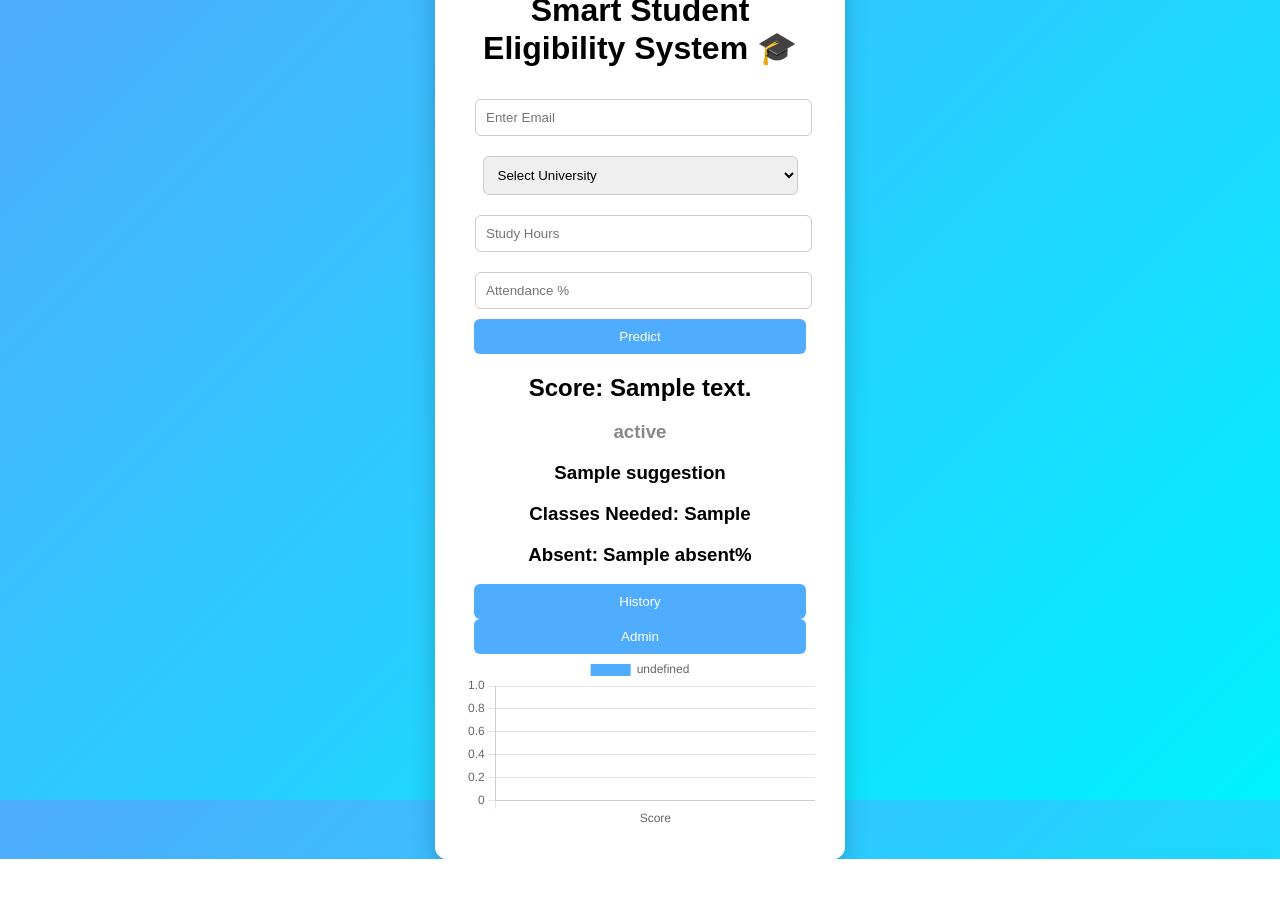
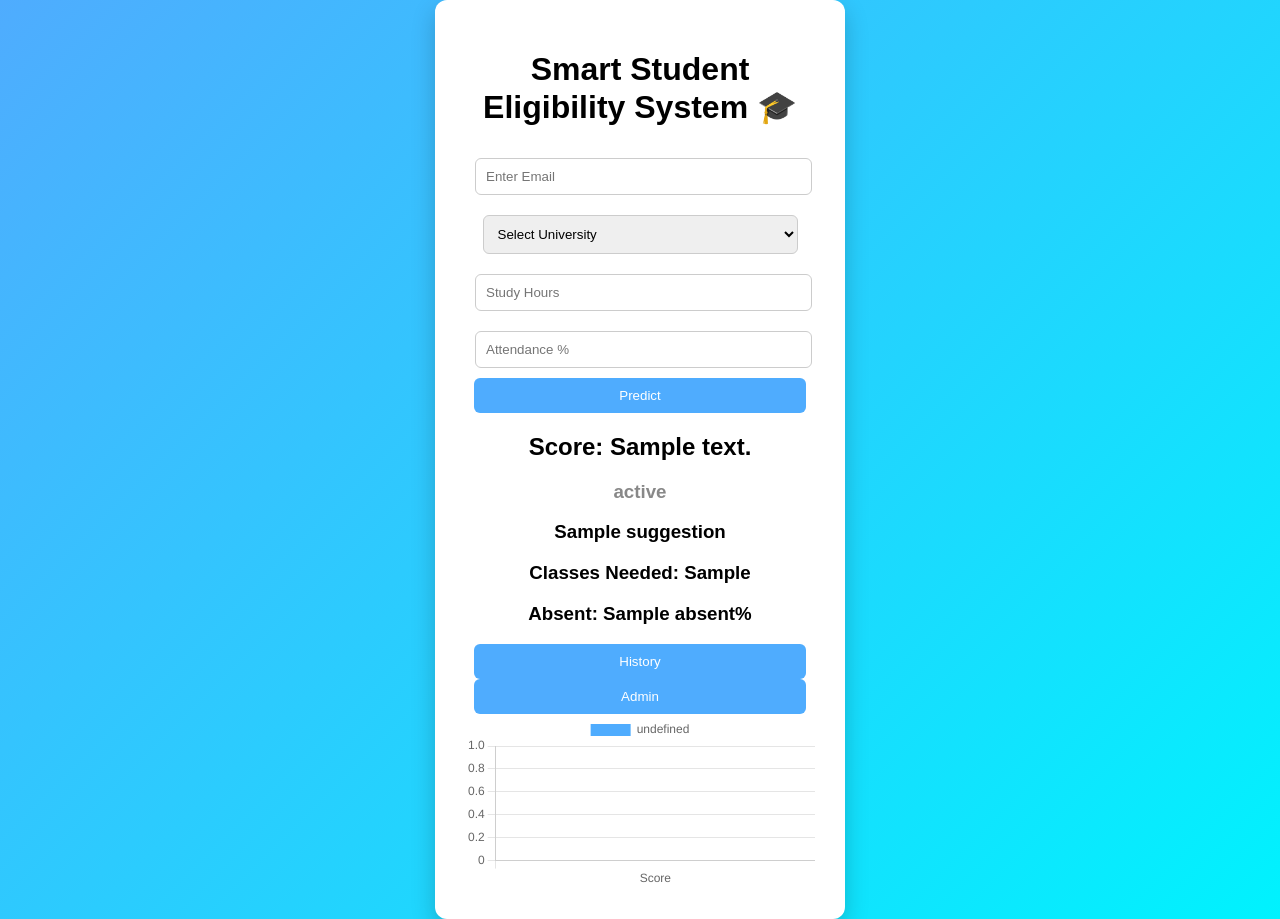
Before and after one commit to ayyappa2006/student-performance-web, a Flask app: template templates/index.html in a window 1280 px wide. Before the commit the page ends 859 px from the top, so only its background shows below. Run offline with Flask 3, Linux system fonts and the light colour scheme; the template is opened without the code that fills it: most values are stand-ins (such as "Sample title", 1, 10 or a date in 2020); parts of the project's set-up code (start-up, migrations or seed data) failed here and were passed over.

Commit message:
Refactor CSS by removing login-body styles
Removed login-body styles and adjusted body height.

```diff
--- a/static/style.css
+++ b/static/style.css
@@ -1,8 +1,3 @@
-.login-body{
-background:url('https://images.unsplash.com/photo-1503676260728-1c00da094a0b') no-repeat center/cover;
-height:100vh;
-}
-
 body{
 margin:0;
 font-family:Arial;
@@ -10,7 +5,7 @@ background:linear-gradient(135deg,#4facfe,#00f2fe);
 display:flex;
 justify-content:center;
 align-items:center;
-height:100vh;
+min-height:100vh;
 }
 
 .container{
```
